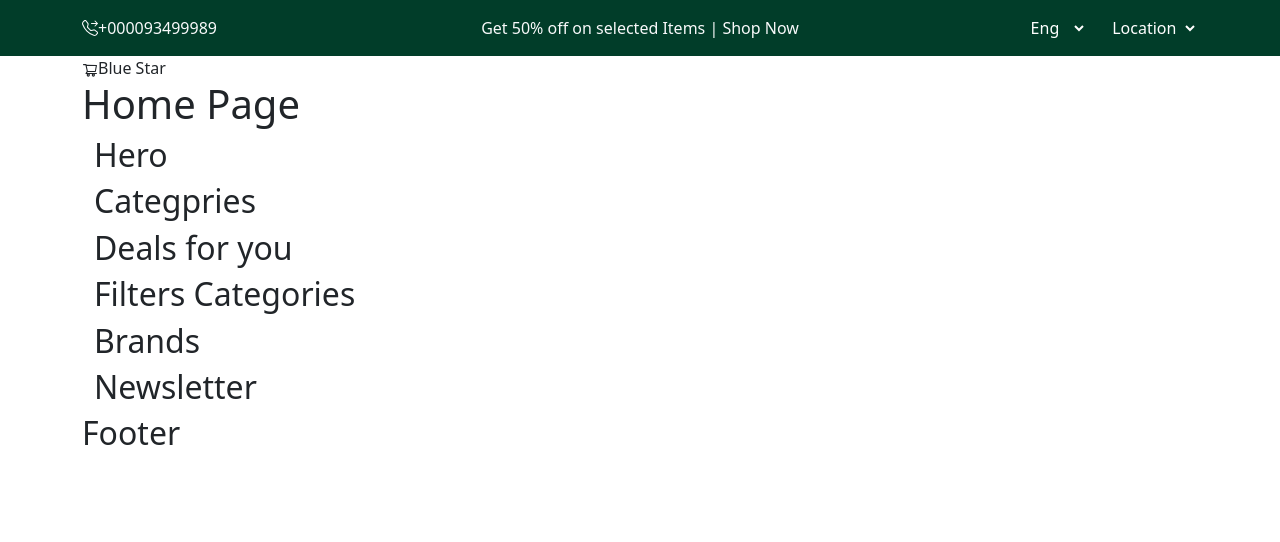
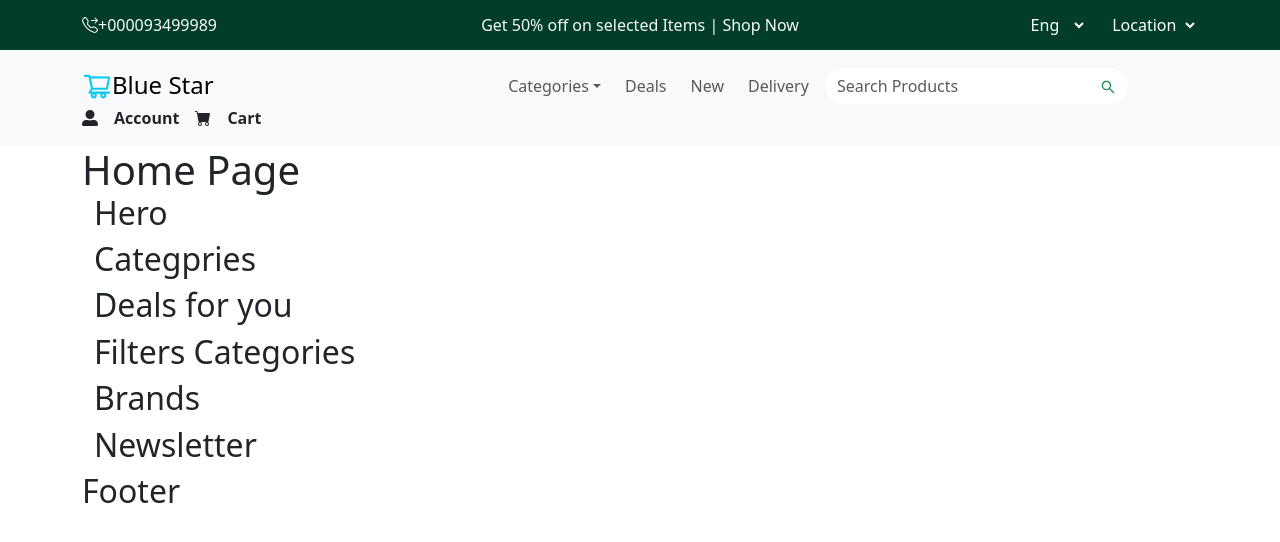
Before and after one commit to Dev-saeedAli/blue-star-ecommerce-, a React (Create React App) app: page / in a window 1280 px wide. Shown: the top 542 px of the page. Built offline with nearby package versions, Linux system fonts and the light colour scheme.

Commit message:
added the navbar

```diff
--- a/package.json
+++ b/package.json
@@ -6,7 +6,6 @@
     "@testing-library/jest-dom": "^5.16.5",
     "@testing-library/react": "^13.4.0",
     "@testing-library/user-event": "^13.5.0",
-    "bootstrap": "^5.2.3",
     "react": "^18.2.0",
     "react-dom": "^18.2.0",
     "react-icons": "^4.7.1",
@@ -24,7 +23,6 @@
     "build": "react-scripts build",
     "test": "react-scripts test",
     "eject": "react-scripts eject"
-
   },
   "eslintConfig": {
     "extends": [
@@ -37,7 +35,6 @@
       ">0.2%",
       "not dead",
       "not op_mini all"
-
     ],
     "development": [
       "last 1 chrome version",
--- a/public/index.html
+++ b/public/index.html
@@ -5,39 +5,23 @@
     <link rel="icon" href="%PUBLIC_URL%/favicon.ico" />
     <meta name="viewport" content="width=device-width, initial-scale=1" />
     <meta name="theme-color" content="#000000" />
+    <meta name="author" content="Mohammed Said Ali" />
     <meta
       name="description"
-      content="Web site created using create-react-app"
+      content="Blue-star Ecommerce website where all the products are available and the easy to use and responsive."
+    />
+    <meta
+      name="keywords"
+      content="Html, css, JavaScript, React js, bootstrap, responsive design"
     />
     <link rel="apple-touch-icon" href="%PUBLIC_URL%/logo192.png" />
-    <!--
-      manifest.json provides metadata used when your web app is installed on a
-      user's mobile device or desktop. See https://developers.google.com/web/fundamentals/web-app-manifest/
-    -->
     <link rel="manifest" href="%PUBLIC_URL%/manifest.json" />
-    <!--
-      Notice the use of %PUBLIC_URL% in the tags above.
-      It will be replaced with the URL of the `public` folder during the build.
-      Only files inside the `public` folder can be referenced from the HTML.
-
-      Unlike "/favicon.ico" or "favicon.ico", "%PUBLIC_URL%/favicon.ico" will
-      work correctly both with client-side routing and a non-root public URL.
-      Learn how to configure a non-root public URL by running `npm run build`.
-    -->
-    <title>React App</title>
+    <link rel="stylesheet" href="https://cdn.jsdelivr.net/npm/bootstrap@5.3.0-alpha1/dist/css/bootstrap.min.css" />
+    <title>Blue Star | Ecommerce website</title>
   </head>
   <body>
     <noscript>You need to enable JavaScript to run this app.</noscript>
     <div id="root"></div>
-    <!--
-      This HTML file is a template.
-      If you open it directly in the browser, you will see an empty page.
-
-      You can add webfonts, meta tags, or analytics to this file.
-      The build step will place the bundled scripts into the <body> tag.
-
-      To begin the development, run `npm start` or `yarn start`.
-      To create a production bundle, use `npm run build` or `yarn build`.
-    -->
+    <script src="https://cdn.jsdelivr.net/npm/bootstrap@5.3.0-alpha1/dist/js/bootstrap.bundle.min.js"></script>
   </body>
 </html>
--- a/src/Component/Header.jsx
+++ b/src/Component/Header.jsx
@@ -1,14 +1,122 @@
-import React from 'react'
-import { AiOutlineShoppingCart } from "react-icons/ai"
+import React from "react";
+import { AiOutlineShoppingCart, AiOutlineSearch } from "react-icons/ai";
+import { BsFillCartFill } from "react-icons/bs";
+import { FaUserAlt } from "react-icons/fa";
+import styled from "styled-components";
 
 const Header = () => {
   return (
-    <div className='container'>
-      <div className="navbar-brand">
-      <span> <AiOutlineShoppingCart/>Blue Star</span>
-      </div>
-    </div>
-  )
-}
+    <>
+      <nav className="navbar navbar-expand-lg bg-body-tertiary">
+        <div className="container">
+          <div className="row  d-flex align-items-center h-100 w-100 py-2">
+            <div className="col d-flex align-items-center justify-content-start">
+            <a className="navbar-brand" href="/">
+            <span className="d-flex align-items-center">
+              <AiOutlineShoppingCart size={30} className="text-info"/>
+              <H1>Blue Star</H1>
+              </span>
+          </a>
+            <button className="navbar-toggler" type="button" data-bs-toggle="collapse" data-bs-target="#navbarToggleExternalContent" aria-controls="navbarToggleExternalContent" aria-expanded="false" aria-label="Toggle navigation">
+              <span className="navbar-toggler-icon"></span>
+            </button>
+            </div>
+            <div className="col-md-8" id="navbarToggleExternalContent">
+            <ul className="navbar-nav me-auto my-2 my-lg-0 navbar-nav-scroll d-flex gap-2 justify-content-center align-items-center">
+              <li className="nav-item dropdown">
+                <a
+                  className="nav-link dropdown-toggle"
+                  href="/"
+                  role="button"
+                  data-bs-toggle="dropdown"
+                  aria-expanded="false"
+                >
+                  Categories
+                </a>
+                <ul className="dropdown-menu">
+                  <li>
+                    <a className="dropdown-item" href="/">
+                      Furniture
+                    </a>
+                  </li>
+                  <li>
+                    <a className="dropdown-item" href="/">
+                      HeadPhone
+                    </a>
+                  </li>
+                  <li>
+                    <a className="dropdown-item" href="/">
+                      Bag
+                    </a>
+                  </li>
+                  <li>
+                    <a className="dropdown-item" href="/">
+                      Laptop
+                    </a>
+                  </li>
+                  <li>
+                    <a className="dropdown-item" href="/">
+                      Book
+                    </a>
+                  </li>
+                </ul>
+              </li>
+              <li className="nav-item">
+                <a className="nav-link" href="/">
+                  Deals
+                </a>
+              </li>
+              <li className="nav-item dropdown">
+                <a className="nav-link" href="/">
+                  New
+                </a>
+              </li>
+              <li className="nav-item dropdown">
+                <a className="nav-link" href="/">
+                  Delivery
+                </a>
+              </li>
+              <form className="d-flex" role="search">
+                <label htmlFor="form-label"></label>
+                <div className="form-group d-flex justify-space-around bg-white rounded-pill">
+                  <input
+                    className="form-control me-2 bg-transparent border-0"
+                    type="search"
+                    placeholder="Search Products"
+                    aria-label="Search"
+                    id="form-label"
+                  />
+                  <button
+                    className="btn btn-outline-success border-0"
+                    type="submit"
+                  >
+                    <AiOutlineSearch />
+                  </button>
+                </div>
+              </form>
+            </ul>
+            </div>
+            <div className="col d-flex align-items-center gap-3">
+               <FaUserAlt/><Small>Account</Small>
+               <BsFillCartFill/><Small>Cart</Small>
+            </div>
+          </div>
+        </div>
+      </nav>
+    </>
+  );
+};
 
-export default Header
+const Small = styled.small`
+ font-size : 1rem;
+ font-weight:bold;
+`
+
+const H1 = styled.h1`
+font-size : 1.5rem;
+
+`
+
+
+
+export default Header;
--- a/src/Component/Offers.jsx
+++ b/src/Component/Offers.jsx
@@ -7,20 +7,20 @@ const Offers = () => {
   return (
       <div className="container py-2 text-light">
         <div className="row text-center">
-          <div className="col-sm col-md-4 justify-content-center d-flex align-items-center justify-content-md-start">
+          <div className=" my-1 my-md-0 col-sm col-md-4 justify-content-center d-flex align-items-center justify-content-md-start">
             <BsTelephoneForward />
             <span>+000093499989</span>
           </div>
-          <div className="col-sm col-md-4 justify-content-center">
+          <div className=" my-1 my-md-0 col-sm col-md-4 justify-content-center">
             <Para className="lead">Get 50% off on selected Items | Shop Now</Para>
           </div>
-          <div className="col-sm col-md-4 justify-content-center d-flex align-items-center justify-content-md-center">
+          <div className=" my-1 my-md-0 col-sm col-md-4 justify-content-center d-flex align-items-center justify-content-md-center">
             <form className="d-flex justify-content-center justify-content-md-end w-100 gap-3">
               <Select className="form-form-select" name="languages" id="languages">
                 <Option value="">Eng</Option>
                 <Option value="arab">Arab</Option>
               </Select>
-              <Select  className="form-form-select" name="location" id="location">
+              <Select  className=" my-1 my-md-0 form-form-select" name="location" id="location">
                 <Option value="">Location</Option>
                 <Option value="india">India</Option>
                 <Option value="uae">Uae</Option>
--- a/src/index.js
+++ b/src/index.js
@@ -1,9 +1,6 @@
 import React from 'react';
 import ReactDOM from 'react-dom/client';
 import App from './App';
-import '../node_modules/bootstrap/dist/css/bootstrap.min.css';
-import '../node_modules/bootstrap/dist/js/bootstrap';
-
 const root = ReactDOM.createRoot(document.getElementById('root'));
 root.render(
   <React.StrictMode>
```
Also changed, not shown: 1 other file (tests, documents, lock files or other folders).
